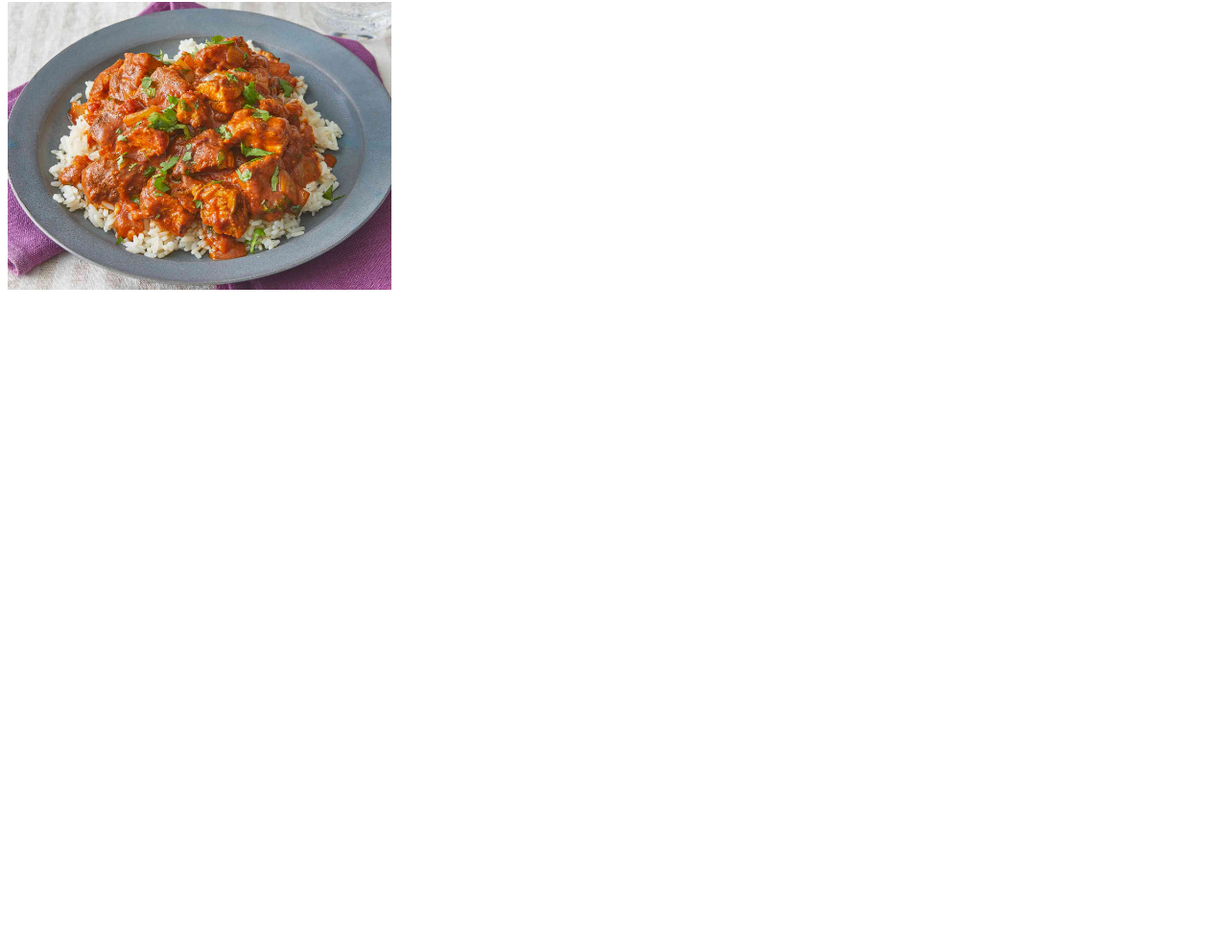
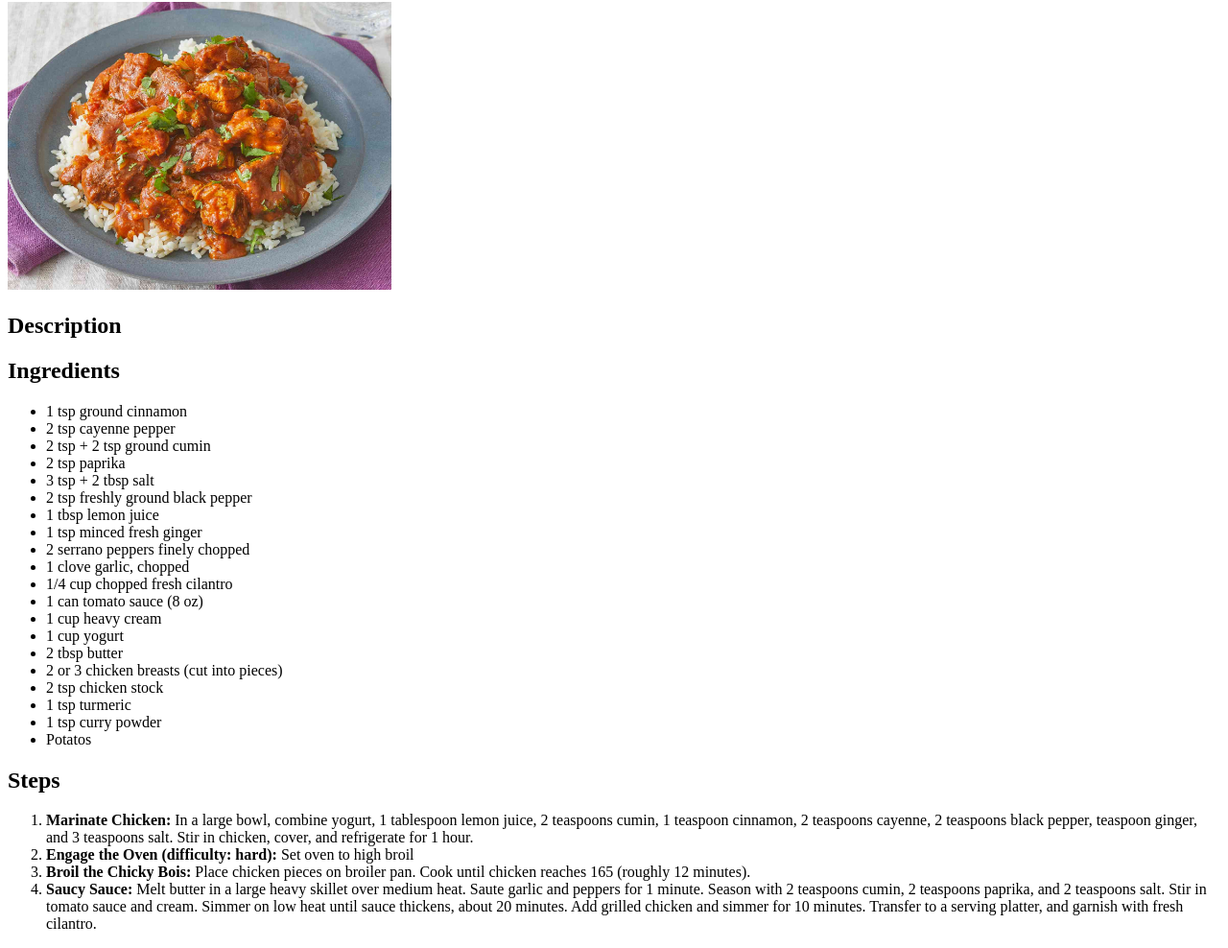
Before and after one commit to cavemccoy/odin-recipes, a plain HTML site: page recipes/chickentikka.html in a window 1280 px wide. Shown: the part 78-1066 px from the top of the page at 96% size. Before the commit the page ends 800 px from the top, so only its background shows below. Drawn offline with Linux system fonts and the light colour scheme.

Commit message:
Added recipe data to recipe pages
The recipe pages were missing their actual recipe content

```diff
--- a/recipes/chickentikka.html
+++ b/recipes/chickentikka.html
@@ -8,5 +8,36 @@
 <body>
     <h1>Chicken Tikka Masala</h1>
     <img src="./chickentikka.jpg" height="300">
+    <h2>Description</h2>
+    <h2>Ingredients</h2>
+    <ul>
+        <li>1 tsp ground cinnamon</li>
+        <li>2 tsp cayenne pepper</li>
+        <li>2 tsp + 2 tsp ground cumin</li>
+        <li>2 tsp paprika</li>
+        <li>3 tsp + 2 tbsp salt</li>
+        <li>2 tsp freshly ground black pepper</li>
+        <li>1 tbsp lemon juice</li>
+        <li>1 tsp minced fresh ginger</li>
+        <li>2 serrano peppers finely chopped</li>
+        <li>1 clove garlic, chopped</li>
+        <li>1/4 cup chopped  fresh cilantro</li>
+        <li>1 can tomato sauce (8 oz)</li>
+        <li>1 cup heavy cream</li>
+        <li>1 cup yogurt</li>
+        <li>2 tbsp butter</li>
+        <li>2 or 3 chicken breasts (cut into pieces)</li>
+        <li>2 tsp chicken stock</li>
+        <li>1 tsp turmeric </li>
+        <li>1 tsp curry powder</li>
+        <li>Potatos</li>
+    </ul>
+    <h2>Steps</h2>
+    <ol>
+        <li><strong>Marinate Chicken:</strong> In a large bowl, combine yogurt, 1 tablespoon lemon juice, 2 teaspoons cumin, 1 teaspoon cinnamon, 2 teaspoons cayenne, 2 teaspoons black pepper, teaspoon ginger, and 3 teaspoons salt. Stir in chicken, cover, and refrigerate for 1 hour.</li>
+        <li><strong>Engage the Oven (difficulty: hard):</strong> Set oven to high broil</li>
+        <li><strong>Broil the Chicky Bois:</strong> Place chicken pieces on broiler pan.  Cook until chicken reaches 165 (roughly 12 minutes).</li>
+        <li><strong>Saucy Sauce:</strong> Melt butter in a large heavy skillet over medium heat. Saute garlic and peppers for 1 minute. Season with 2 teaspoons cumin, 2 teaspoons paprika, and 2 teaspoons salt. Stir in tomato sauce and cream. Simmer on low heat until sauce thickens, about 20 minutes. Add grilled chicken and simmer for 10 minutes. Transfer to a serving platter, and garnish with fresh cilantro.</li>
+    </ol>
 </body>
 </html>
```
Also changed, not shown: recipes/spanishrice.html (+15 -0 lines), recipes/tunasteaks.html (+23 -0 lines).
